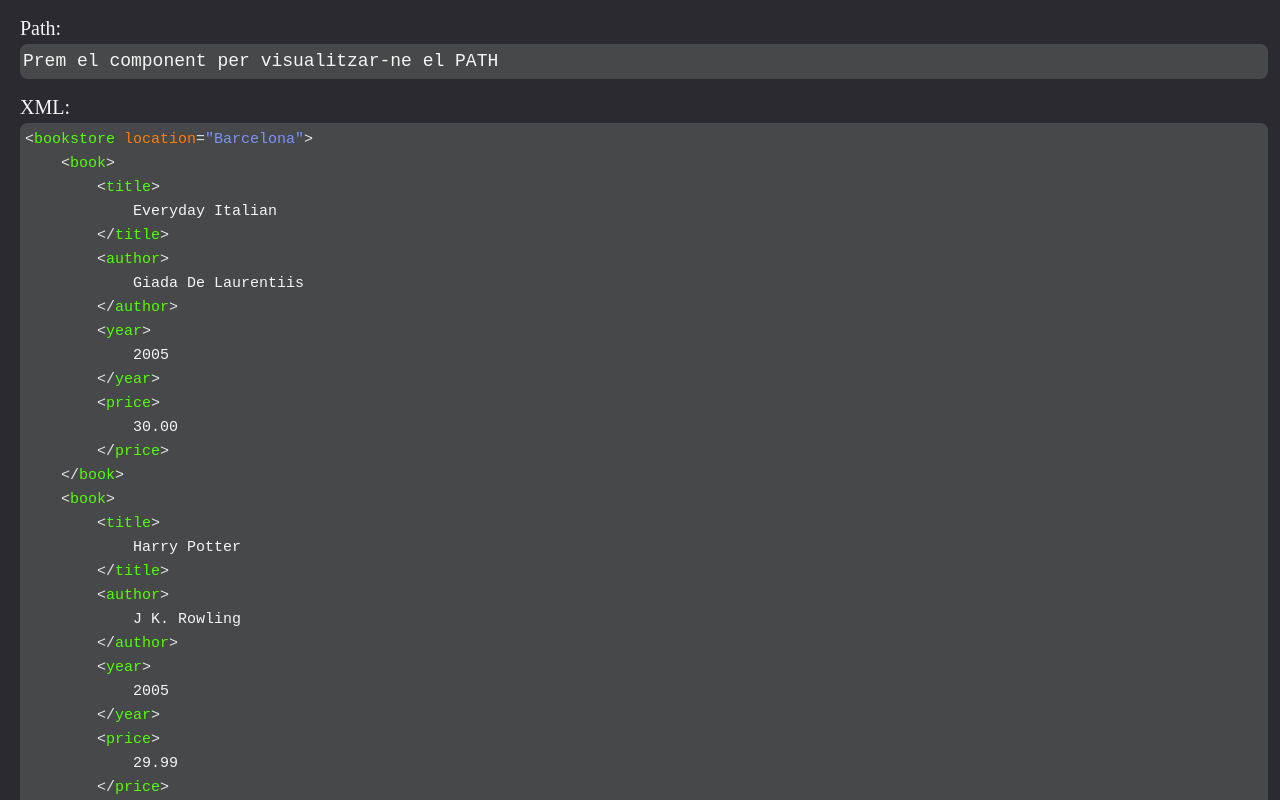
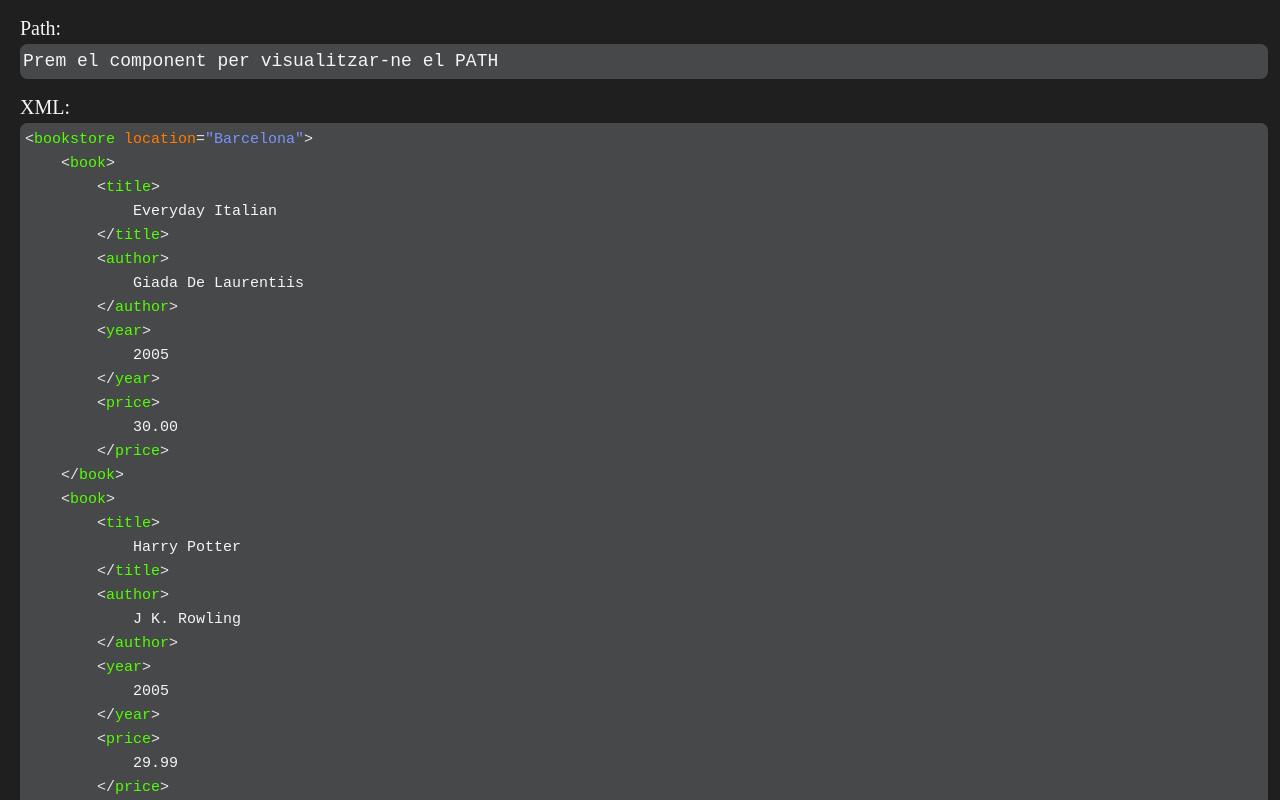
Before and after one commit to prambla/vue-xml-picker, a Vue app: page / in a window 1280 px wide. Shown: the top 800 px of the page. Built offline with nearby package versions, Linux system fonts and the light colour scheme.

Commit message:
Updated CSS

```diff
--- a/src/assets/base.css
+++ b/src/assets/base.css
@@ -66,7 +66,7 @@ body {
   min-height: 100vh;
   color: var(--color-text);
   background: var(--color-background);
-  background-color: rgb(44, 42, 49);
+  background-color: rgb(31, 31, 31);
   transition: color 0.5s, background-color 0.5s;
   line-height: 1.6;
   font-size: 15px;
```
